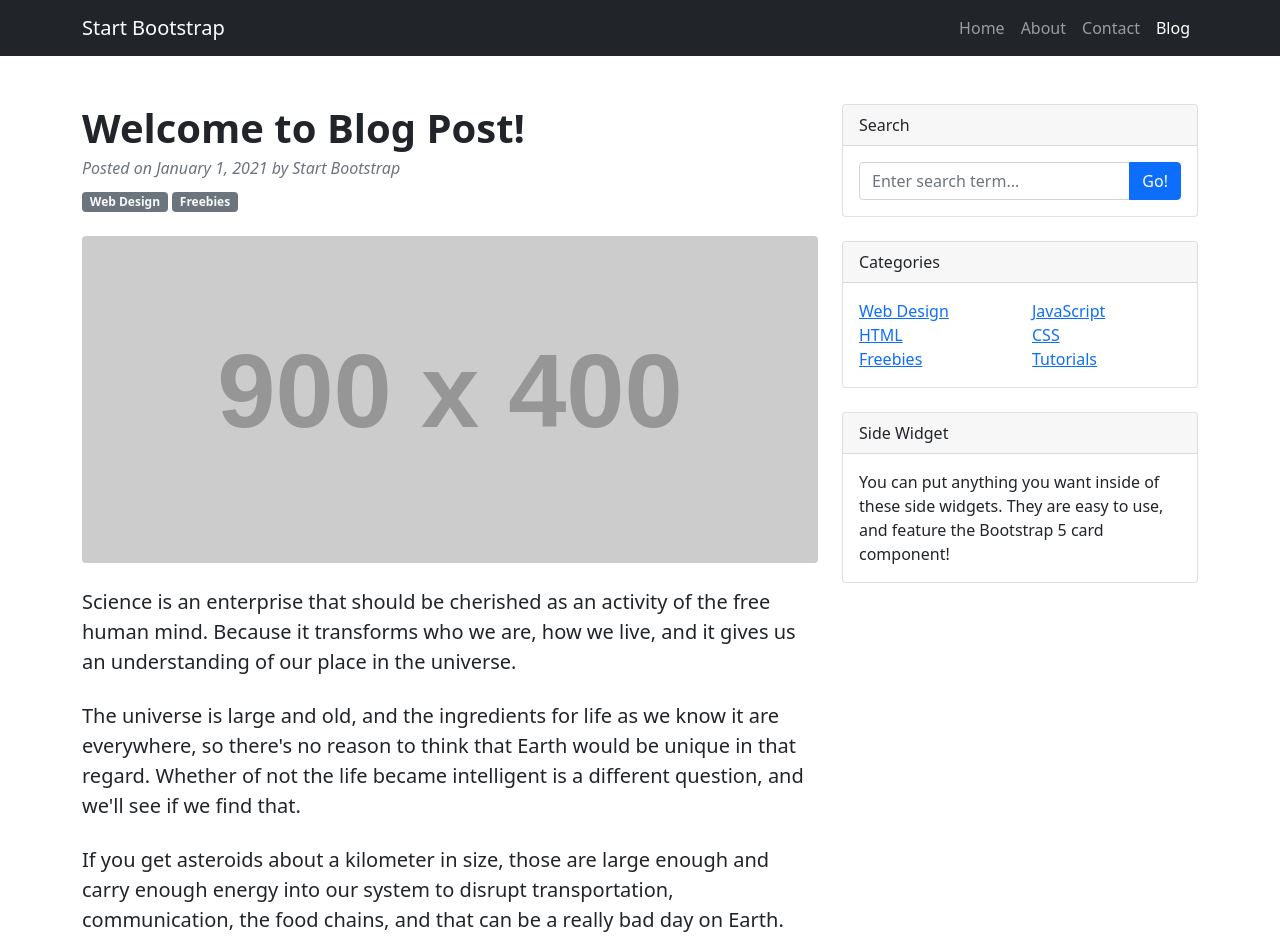
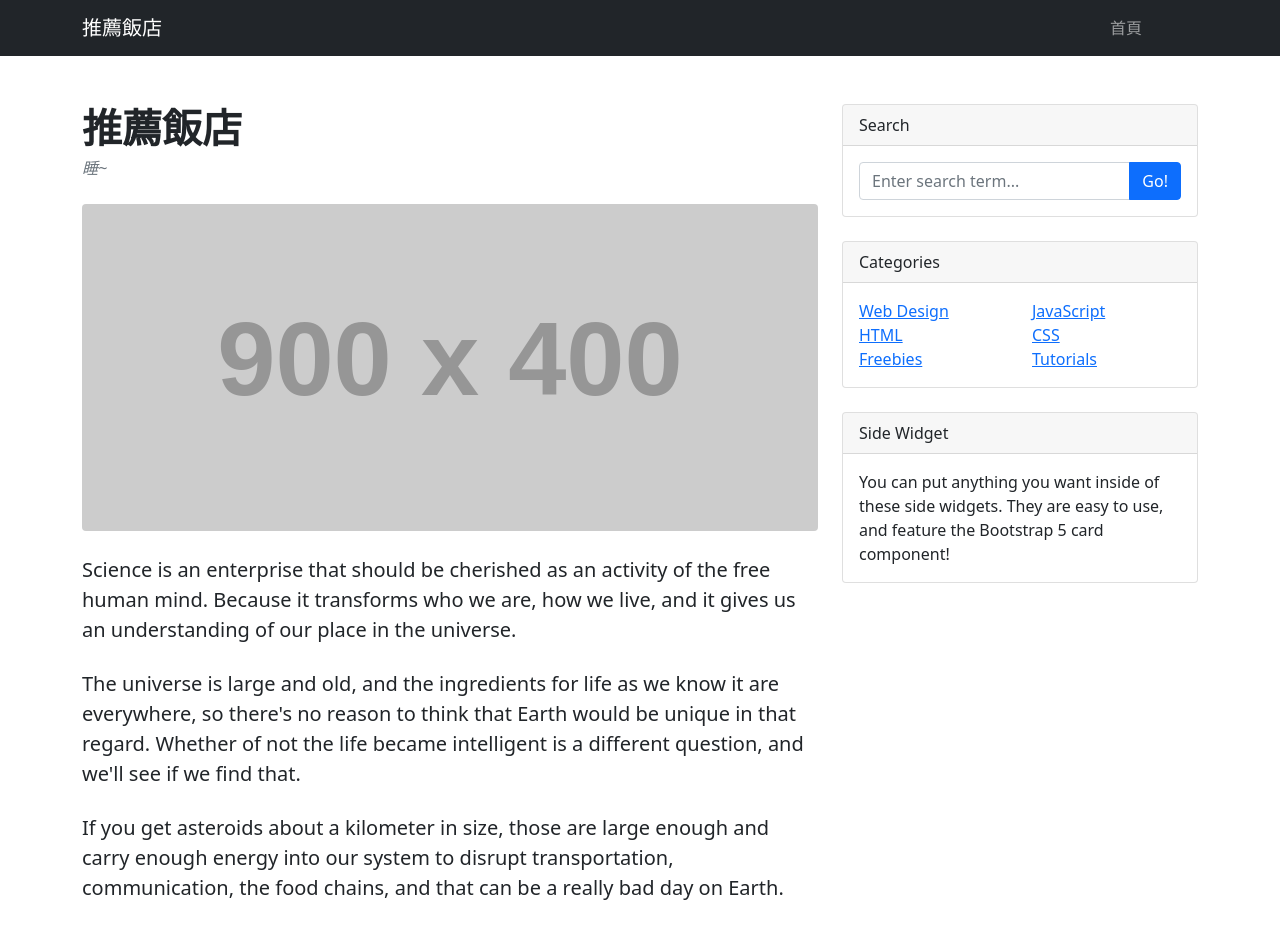
Before and after one commit to kuopoting/k34, a plain HTML site: page index.html in a window 1280 px wide. Shown: the top 938 px of the page. Drawn offline with nearby package versions, Linux system fonts and the light colour scheme; placeholder pictures from the web are drawn by us.

Commit message:
Update index.html

```diff
--- a/index.html
+++ b/index.html
@@ -5,7 +5,7 @@
         <meta name="viewport" content="width=device-width, initial-scale=1, shrink-to-fit=no" />
         <meta name="description" content="" />
         <meta name="author" content="" />
-        <title>Blog Post - Start Bootstrap Template</title>
+        <title>推薦飯店</title>
         <!-- Favicon-->
         <link rel="icon" type="image/x-icon" href="assets/favicon.ico" />
         <!-- Core theme CSS (includes Bootstrap)-->
@@ -15,14 +15,14 @@
         <!-- Responsive navbar-->
         <nav class="navbar navbar-expand-lg navbar-dark bg-dark">
             <div class="container">
-                <a class="navbar-brand" href="#!">Start Bootstrap</a>
+                <a class="navbar-brand" href="#!">推薦飯店</a>
                 <button class="navbar-toggler" type="button" data-bs-toggle="collapse" data-bs-target="#navbarSupportedContent" aria-controls="navbarSupportedContent" aria-expanded="false" aria-label="Toggle navigation"><span class="navbar-toggler-icon"></span></button>
                 <div class="collapse navbar-collapse" id="navbarSupportedContent">
                     <ul class="navbar-nav ms-auto mb-2 mb-lg-0">
-                        <li class="nav-item"><a class="nav-link" href="#">Home</a></li>
-                        <li class="nav-item"><a class="nav-link" href="#!">About</a></li>
-                        <li class="nav-item"><a class="nav-link" href="#!">Contact</a></li>
-                        <li class="nav-item"><a class="nav-link active" aria-current="page" href="#">Blog</a></li>
+                        <li class="nav-item"><a class="nav-link" href="https://kuopoting.github.io/-/">首頁</a></li>
+                        <li class="nav-item"><a class="nav-link" href="#!"></a></li>
+                        <li class="nav-item"><a class="nav-link" href="#!"></a></li>
+                        <li class="nav-item"><a class="nav-link active" aria-current="page" href="#"></a></li>
                     </ul>
                 </div>
             </div>
@@ -36,12 +36,12 @@
                         <!-- Post header-->
                         <header class="mb-4">
                             <!-- Post title-->
-                            <h1 class="fw-bolder mb-1">Welcome to Blog Post!</h1>
+                            <h1 class="fw-bolder mb-1">推薦飯店</h1>
                             <!-- Post meta content-->
-                            <div class="text-muted fst-italic mb-2">Posted on January 1, 2021 by Start Bootstrap</div>
+                            <div class="text-muted fst-italic mb-2">睡~</div>
                             <!-- Post categories-->
-                            <a class="badge bg-secondary text-decoration-none link-light" href="#!">Web Design</a>
-                            <a class="badge bg-secondary text-decoration-none link-light" href="#!">Freebies</a>
+                            <a class="badge bg-secondary text-decoration-none link-light" href="#!"></a>
+                            <a class="badge bg-secondary text-decoration-none link-light" href="#!"></a>
                         </header>
                         <!-- Preview image figure-->
                         <figure class="mb-4"><img class="img-fluid rounded" src="https://dummyimage.com/900x400/ced4da/6c757d.jpg" alt="..." /></figure>
```
